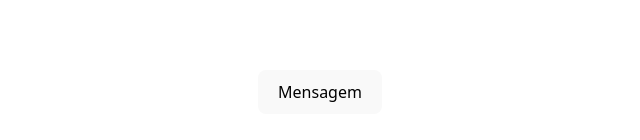
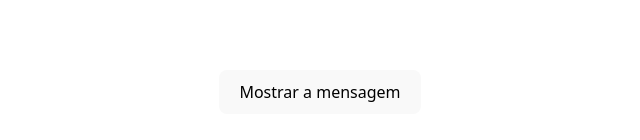
Before and after one commit to tha-is/freecodecamp-react, a React (Vite) app: page / in a window 1280 px wide. Shown: the part 308-448 px from the top of the page, without its empty margins (320-960 px from the left). Built offline with nearby package versions, Linux system fonts and the light colour scheme.

Commit message:
mensgame dinamica no botão

```diff
--- a/src/exercises/exercise01.jsx
+++ b/src/exercises/exercise01.jsx
@@ -11,7 +11,8 @@ function Exercise01() {
 
   return (
     <>
-    <button onClick={handleVisibilidade}>Mensagem</button>
+    <button onClick={handleVisibilidade}>
+      {visivel ? "Esconder" : "Mostrar"} a mensagem</button>
       {visivel && <p>
         O useState do React está declarado como false e
         ao clicar no botão o estado vai alternando (!) entre true/false.</p>}
```
